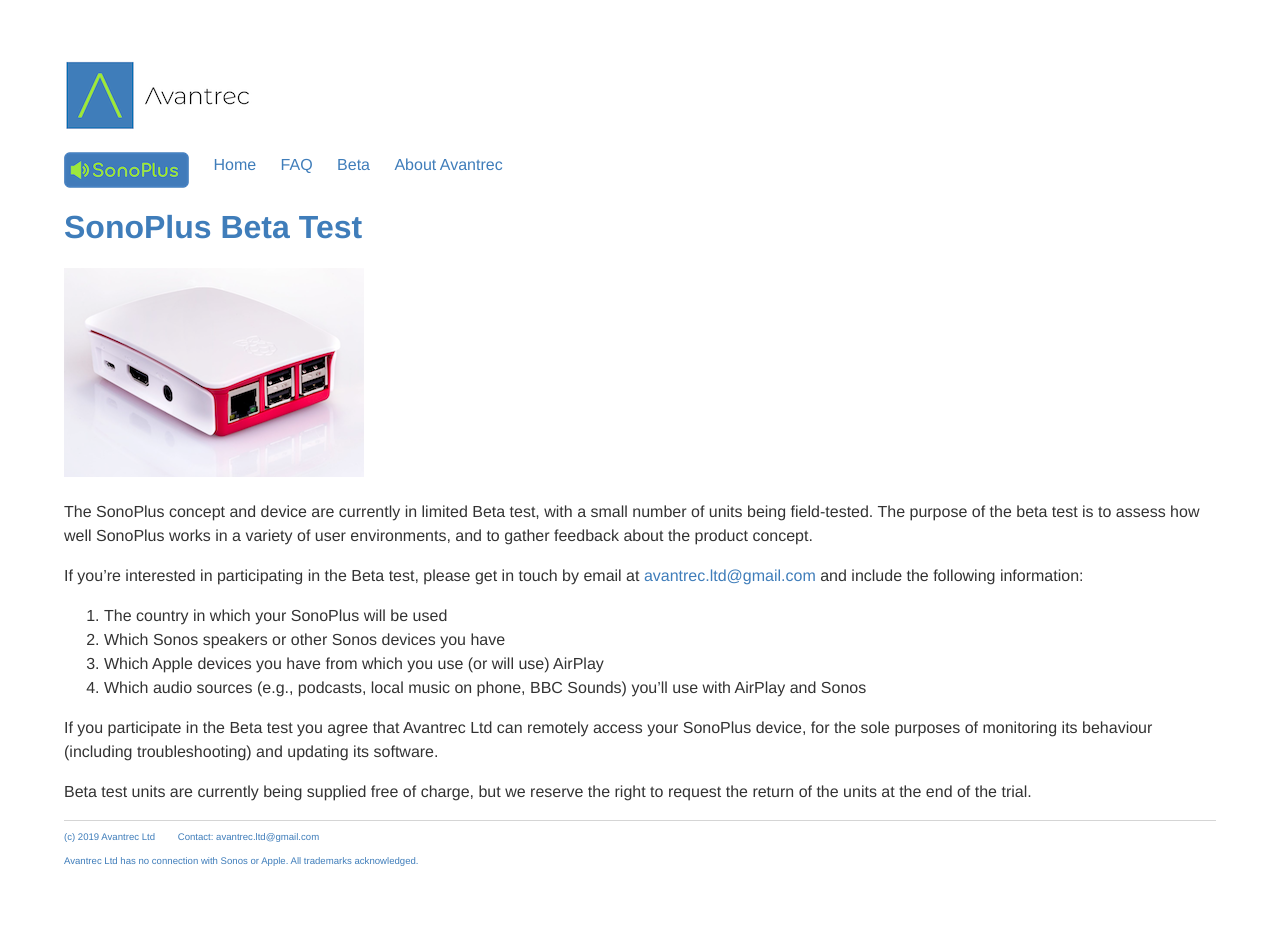
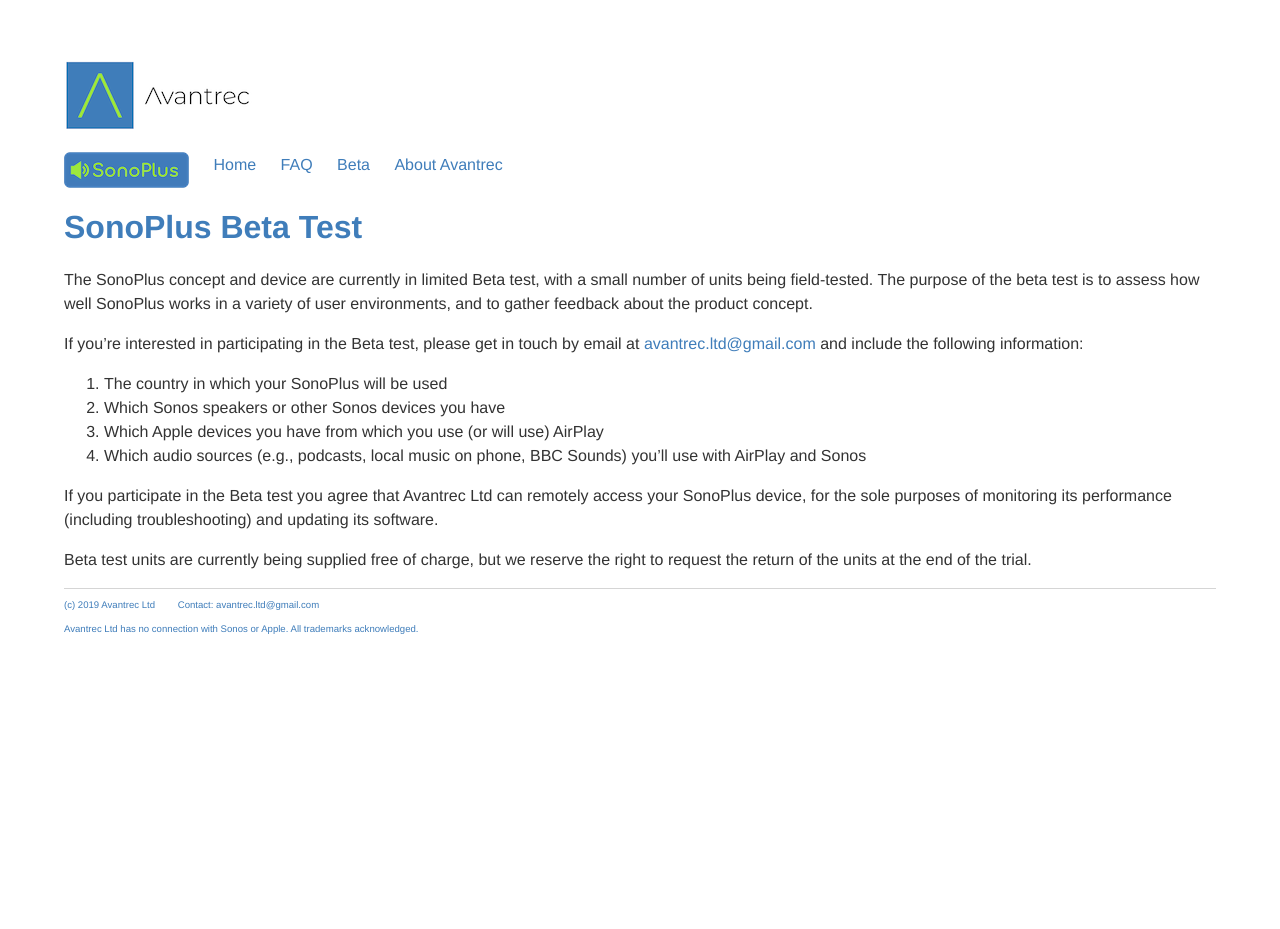
Before and after one commit to avantrec/avantrec.github.io, a Jekyll site: the page built from sonoplus-beta/index.md, in a window 1280 px wide. Built offline with Jekyll 4.4.1, drawn with Linux system fonts in a browser that asks for light colours; after the commit the page ends 900 px from its top, so only the background shows below that.

Commit message:
General edits.

```diff
--- a/sonoplus-beta/index.md
+++ b/sonoplus-beta/index.md
@@ -4,8 +4,6 @@
 ---
 
 # SonoPlus Beta Test
-
-![SonoPlus Diagram](/images/raspberrypi-in-case-02_300px.png)
 
 The SonoPlus concept and device are currently in limited Beta test, with a small number of units being field-tested. The purpose of the beta test is to assess how well SonoPlus works in a variety of user environments, and to gather feedback about the product concept.
 
@@ -16,6 +14,6 @@
 3. Which Apple devices you have from which you use (or will use) AirPlay
 4. Which audio sources (e.g., podcasts, local music on phone, BBC Sounds) you'll use with AirPlay and Sonos
 
-If you participate in the Beta test you agree that Avantrec Ltd can remotely access your SonoPlus device, for the sole purposes of monitoring its behaviour (including troubleshooting) and updating its software.
+If you participate in the Beta test you agree that Avantrec Ltd can remotely access your SonoPlus device, for the sole purposes of monitoring its performance (including troubleshooting) and updating its software.
 
 Beta test units are currently being supplied free of charge, but we reserve the right to request the return of the units at the end of the trial.
```
Also changed, not shown: sonoplus-about/index.md (+1 -1 lines), sonoplus-faq/index.md (+1 -1 lines).
